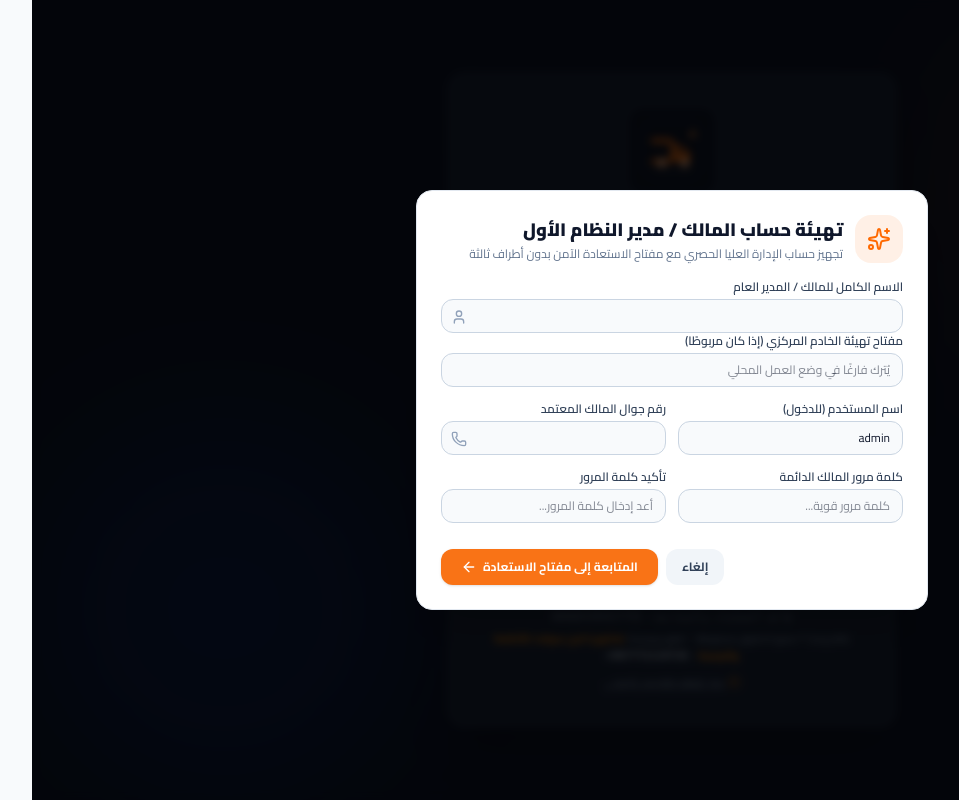
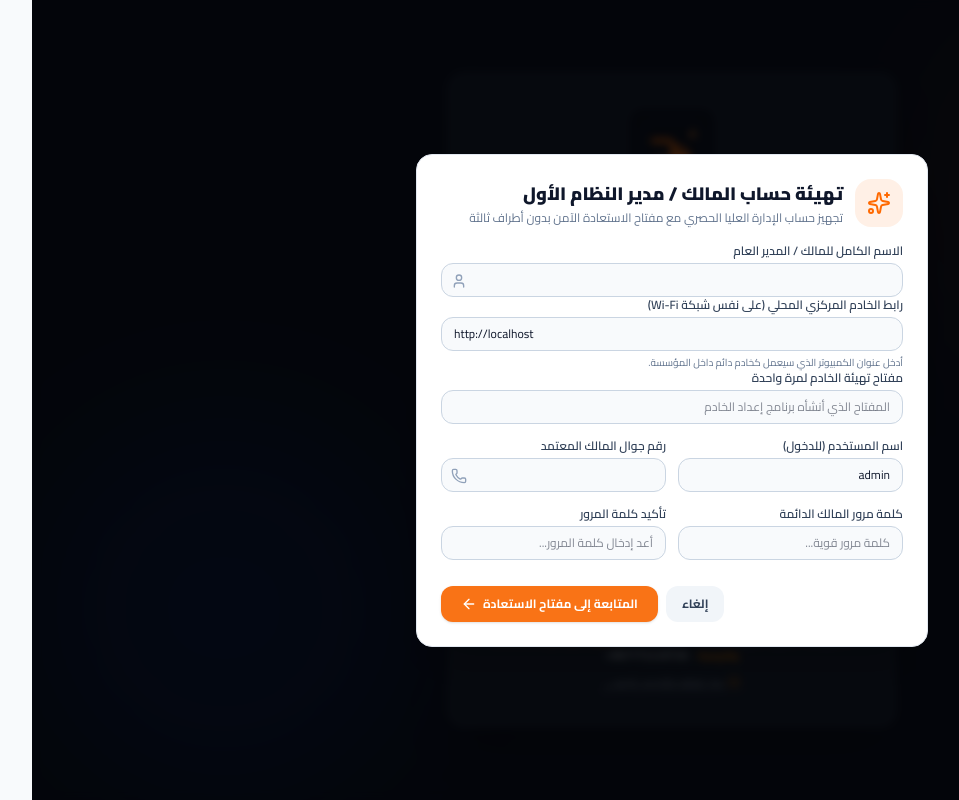
Before and after one commit to jovanexpress713-jpg/EJAZ, a React (Vite) app: page / in a window 1280 px wide. Shown: the whole page, without its empty margins (287-1246 px from the left). Built offline with nearby package versions, Linux system fonts and the light colour scheme; no server answers.

Commit message:
feat: require central server connection during owner setup

```diff
--- a/src/components/FirstRunSetupModal.tsx
+++ b/src/components/FirstRunSetupModal.tsx
@@ -27,6 +27,7 @@ export const FirstRunSetupModal: React.FC<FirstRunSetupModalProps> = ({
   const [username, setUsername] = useState('admin');
   const [phone, setPhone] = useState('');
   const [setupKey, setSetupKey] = useState('');
+  const [serverUrl, setServerUrl] = useState(() => ApiClient.getBaseUrl());
   const [password, setPassword] = useState('');
   const [confirmPassword, setConfirmPassword] = useState('');
   const [recoveryKey, setRecoveryKey] = useState<string>(() => generateRecoveryKey());
@@ -52,6 +53,14 @@ export const FirstRunSetupModal: React.FC<FirstRunSetupModalProps> = ({
     }
     if (password.length < 5) {
       setErrorMsg('كلمة المرور يجب أن لا تقل عن 5 خانات.');
+      return;
+    }
+    if (!serverUrl.trim()) {
+      setErrorMsg('أدخل رابط الخادم المركزي المحلي أولاً، مثل http://192.168.1.10:3000');
+      return;
+    }
+    if (!setupKey.trim()) {
+      setErrorMsg('أدخل مفتاح تهيئة الخادم الذي تم إنشاؤه على جهاز الخادم.');
       return;
     }
     if (password !== confirmPassword) {
@@ -92,17 +101,26 @@ export const FirstRunSetupModal: React.FC<FirstRunSetupModalProps> = ({
         };
       }
 
+      // Configure the local central server before the first privileged setup request.
+      ApiClient.setBaseUrl(serverUrl);
+      let centralOwner: User;
+      try {
+        const serverResult = await ApiClient.setupOwner({
+          fullName: fullName.trim(),
+          username: username.trim().toLowerCase(),
+          phone: phone.trim(),
+          password,
+          setupKey: setupKey.trim(),
+        });
+        centralOwner = serverResult.user;
+      } catch (serverErr: any) {
+        setErrorMsg(serverErr?.message || 'تعذر إنشاء حساب المالك على الخادم المركزي. تحقق من الرابط ومفتاح التهيئة.');
+        return;
+      }
+
+      // Save local cache only after the central server accepted owner setup.
       StorageService.saveUser(owner);
-      StorageService.setCurrentUser(owner);
-
-      // Also sync to central server if online
-      ApiClient.setupOwner({
-        fullName: fullName.trim(),
-        username: username.trim().toLowerCase(),
-        phone: phone.trim(),
-        password,
-        setupKey: setupKey.trim(),
-      }).catch(err => console.warn('Server owner sync note:', err));
+      StorageService.setCurrentUser(centralOwner || owner);
 
       // Also update settings owner phone
       const settings = StorageService.getSettings();
@@ -160,14 +178,30 @@ export const FirstRunSetupModal: React.FC<FirstRunSetupModalProps> = ({
               </div>
               <div>
                 <label className="block text-xs font-semibold text-slate-700 dark:text-slate-300 mb-1">
-                  مفتاح تهيئة الخادم المركزي (إذا كان مربوطًا)
+                  رابط الخادم المركزي المحلي (على نفس شبكة Wi-Fi)
+                </label>
+                <input
+                  type="url"
+                  required
+                  value={serverUrl}
+                  onChange={e => setServerUrl(e.target.value)}
+                  placeholder="http://192.168.1.10:3000"
+                  dir="ltr"
+                  className="w-full bg-slate-50 dark:bg-slate-800 border border-slate-300 dark:border-slate-700 rounded-xl px-3 py-2 text-xs text-slate-900 dark:text-white focus:outline-none focus:border-orange-500"
+                />
+                <p className="text-[10px] text-slate-500 mt-1">أدخل عنوان الكمبيوتر الذي سيعمل كخادم دائم داخل المؤسسة.</p>
+              </div>
+              <div>
+                <label className="block text-xs font-semibold text-slate-700 dark:text-slate-300 mb-1">
+                  مفتاح تهيئة الخادم لمرة واحدة
                 </label>
                 <input
                   type="password"
+                  required
                   autoComplete="off"
                   value={setupKey}
                   onChange={e => setSetupKey(e.target.value)}
-                  placeholder="يُترك فارغًا في وضع العمل المحلي"
+                  placeholder="المفتاح الذي أنشأه برنامج إعداد الخادم"
                   className="w-full bg-slate-50 dark:bg-slate-800 border border-slate-300 dark:border-slate-700 rounded-xl px-3 py-2 text-xs text-slate-900 dark:text-white focus:outline-none focus:border-orange-500"
                 />
               </div>
```
